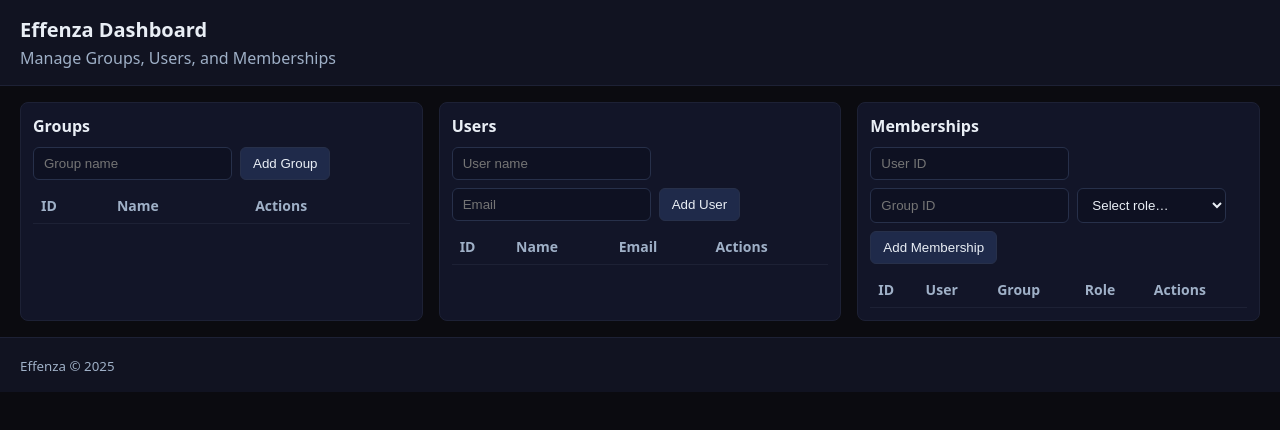
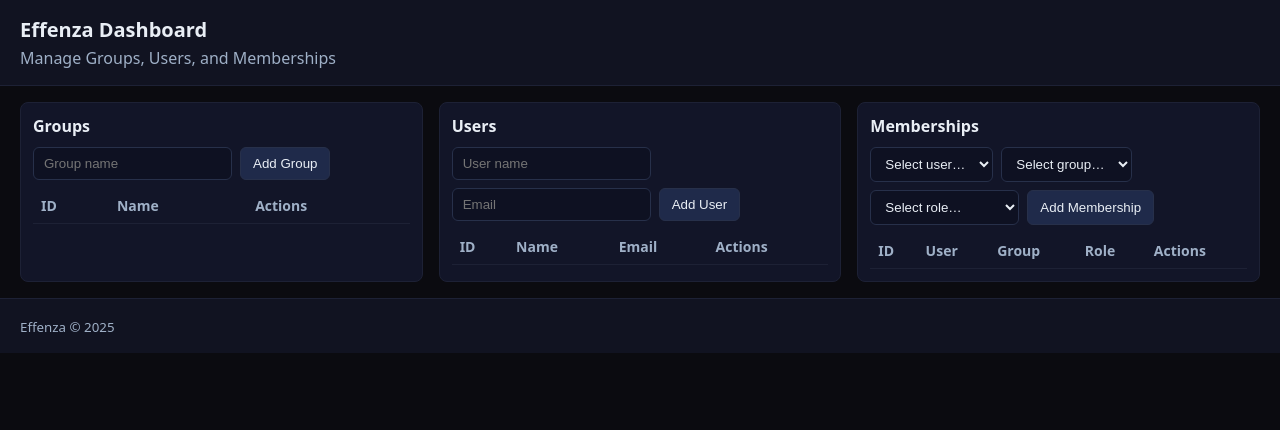
Before and after one commit to Arkon-Meyer/Effenza.com-Dashboard-New, a website: page public/index.html in a window 1280 px wide. Drawn offline with Linux system fonts and the light colour scheme; no server answers.

Commit message:
Update index.html

```diff
--- a/public/index.html
+++ b/public/index.html
@@ -4,7 +4,7 @@
   <meta charset="UTF-8" />
   <title>Effenza Admin Dashboard</title>
   <meta name="viewport" content="width=device-width, initial-scale=1" />
-  <link rel="stylesheet" href="/styles.css?v=3" />
+  <link rel="stylesheet" href="/styles.css?v=5" />
 </head>
 <body>
   <header>
@@ -47,9 +47,15 @@
     <!-- Memberships -->
     <section>
       <h2>Memberships</h2>
+
+      <!-- New: dropdowns instead of raw IDs -->
       <form id="membership-form">
-        <input id="m-user-id" type="number" placeholder="User ID" required />
-        <input id="m-group-id" type="number" placeholder="Group ID" required />
+        <select id="m-user-select" required>
+          <option value="">Select user…</option>
+        </select>
+        <select id="m-group-select" required>
+          <option value="">Select group…</option>
+        </select>
         <select id="m-role" required>
           <option value="">Select role…</option>
           <option value="viewer">Viewer</option>
@@ -59,6 +65,7 @@
         </select>
         <button type="submit">Add Membership</button>
       </form>
+
       <table id="memberships-table">
         <thead>
           <tr><th>ID</th><th>User</th><th>Group</th><th>Role</th><th>Actions</th></tr>
@@ -72,6 +79,6 @@
     <small>Effenza © 2025</small>
   </footer>
 
-  <script src="/script.js?v=3"></script>
+  <script src="/script.js?v=5"></script>
 </body>
 </html>
```
